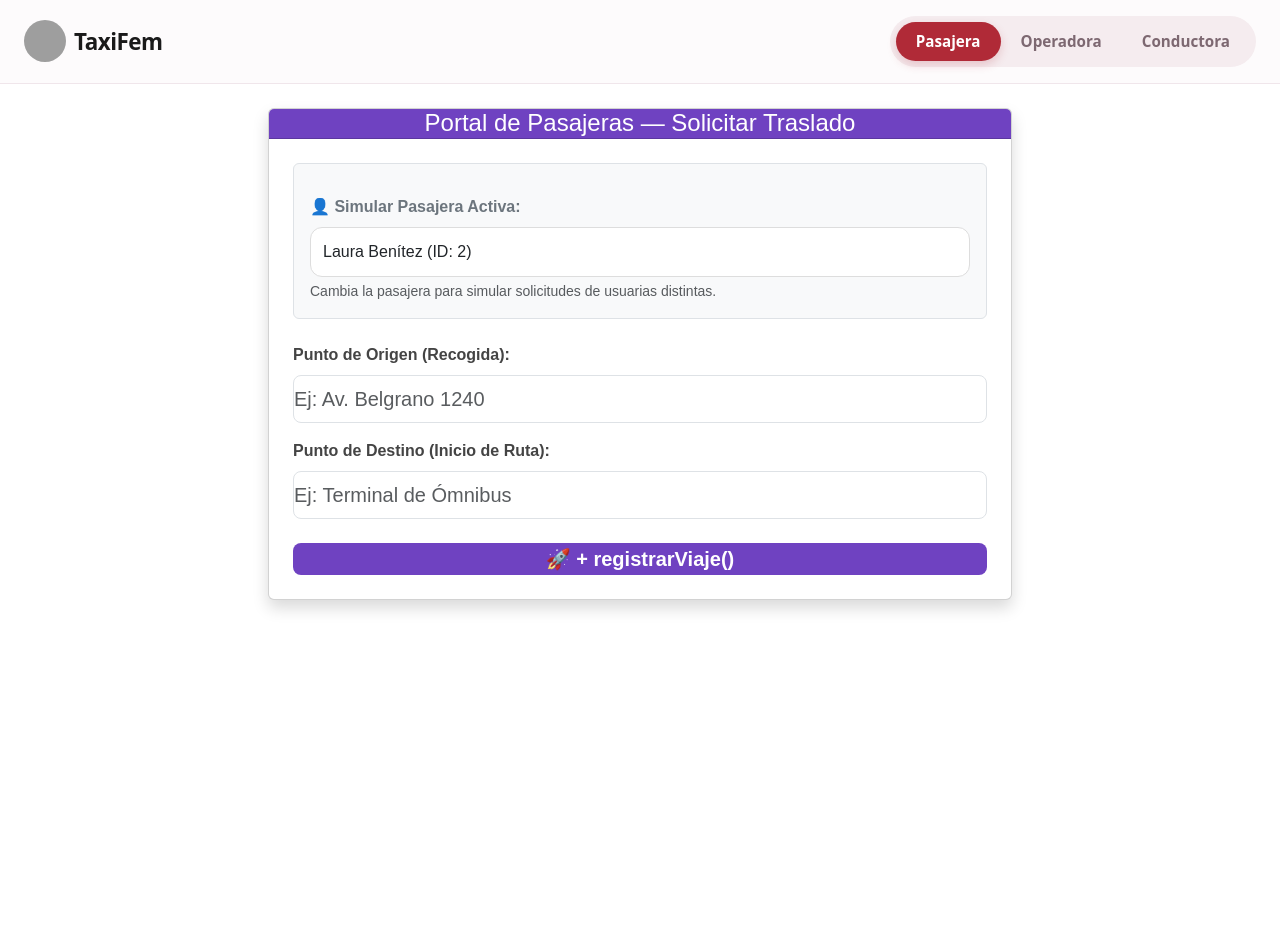
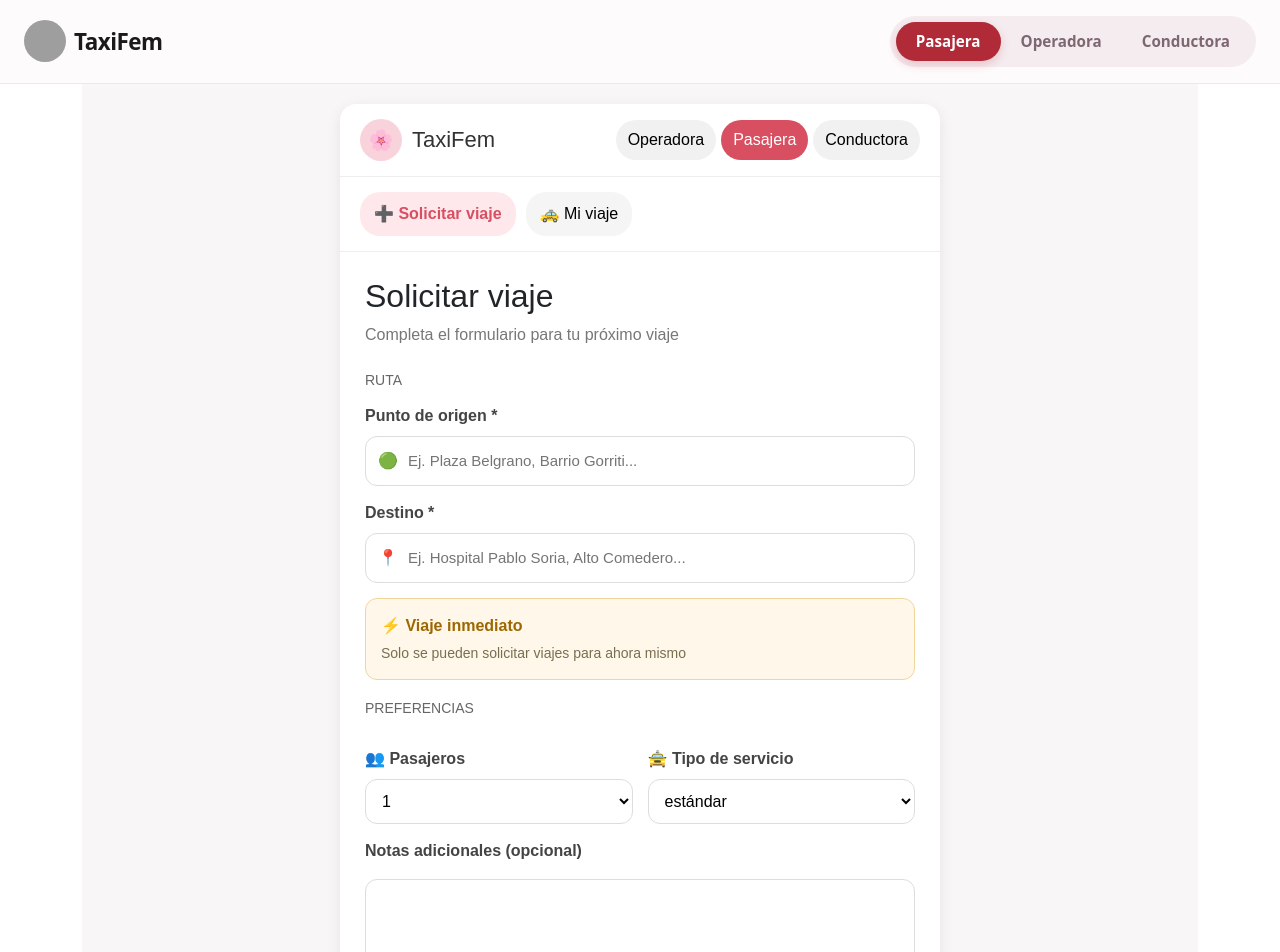
Before and after one commit to leoalevalle/taxfemFrontend, an Angular app: page /pasajera in a window 1280 px wide. Shown: the top 952 px of the page. Before the commit the page ends 800 px from the top, so only its background shows below. Built offline with nearby package versions, Linux system fonts and the light colour scheme; grey boxes are pictures that could not be loaded.

Commit message:
Cambios en la ventana pasajera.html

```diff
--- a/src/app/components/pasajera/pasajera.html
+++ b/src/app/components/pasajera/pasajera.html
@@ -1,76 +1,110 @@
-<div class="container mt-4">
-  <div class="row justify-content-center">
-    <div class="col-md-8">
-      <div class="card shadow">
-        <div class="card-header bg-purple text-white text-center" style="background-color: #6f42c1;">
-          <h4 class="mb-0">Portal de Pasajeras — Solicitar Traslado</h4>
+<!DOCTYPE html>
+<html lang="es">
+<head>
+    <meta charset="UTF-8">
+    <meta name="viewport" content="width=device-width, initial-scale=1.0">
+    <title>TaxiFem - Solicitar Viaje</title>
+    <link rel="stylesheet" href="styles.css">
+</head>
+<body>
+
+<div class="app">
+
+    <!-- Header -->
+    <header class="header">
+        <div class="logo-container">
+            <div class="logo">🌸</div>
+            <h2>TaxiFem</h2>
         </div>
-        <div class="card-body p-4">
 
-          <div *ngIf="mensajeExito" class="alert alert-success" role="alert">
-            {{ mensajeExito }}
-          </div>
-          <div *ngIf="errorMsg" class="alert alert-danger" role="alert">
-            {{ errorMsg }}
-          </div>
+        <div class="roles">
+            <button>Operadora</button>
+            <button class="active">Pasajera</button>
+            <button>Conductora</button>
+        </div>
+    </header>
 
-          <form (ngSubmit)="enviarSolicitud()" #solicitudForm="ngForm">
+    <!-- Navegación -->
+    <nav class="tabs">
+        <button class="tab active">➕ Solicitar viaje</button>
+        <button class="tab">🚕 Mi viaje</button>
+    </nav>
 
-            <div class="mb-4 p-3 bg-light rounded border">
-              <label for="pasajeraSelect" class="form-label fw-bold text-secondary">
-                👤 Simular Pasajera Activa:
-              </label>
-              <select
-                id="pasajeraSelect"
-                [(ngModel)]="idPasajeraSeleccionada"
-                name="idPasajeraSeleccionada"
-                class="form-select">
-                <option *ngFor="let p of pasajerasDePrueba" [value]="p.id">
-                  {{ p.nombre }} (ID: {{ p.id }})
-                </option>
-              </select>
-              <small class="text-muted d-block mt-1">
-                Cambia la pasajera para simular solicitudes de usuarias distintas.
-              </small>
+    <!-- Contenido -->
+    <main class="content">
+
+        <h1>Solicitar viaje</h1>
+        <p class="subtitle">
+            Completa el formulario para tu próximo viaje
+        </p>
+
+        <!-- Ruta -->
+        <section>
+            <h3>RUTA</h3>
+
+            <label>Punto de origen *</label>
+            <div class="input-icon">
+                <span>🟢</span>
+                <input type="text"
+                       placeholder="Ej. Plaza Belgrano, Barrio Gorriti...">
             </div>
 
-            <div class="mb-3">
-              <label for="origenInput" class="form-label fw-bold">Punto de Origen (Recogida):</label>
-              <input
-                type="text"
-                id="origenInput"
-                [(ngModel)]="origen"
-                name="origen"
-                class="form-control form-control-lg"
-                placeholder="Ej: Av. Belgrano 1240"
-                required />
+            <label>Destino *</label>
+            <div class="input-icon">
+                <span>📍</span>
+                <input type="text"
+                       placeholder="Ej. Hospital Pablo Soria, Alto Comedero...">
             </div>
 
-            <div class="mb-4">
-              <label for="destinoInput" class="form-label fw-bold">Punto de Destino (Inicio de Ruta):</label>
-              <input
-                type="text"
-                id="destinoInput"
-                [(ngModel)]="inicio"
-                name="inicio"
-                class="form-control form-control-lg"
-                placeholder="Ej: Terminal de Ómnibus"
-                required />
+            <div class="trip-card">
+                <div class="trip-title">
+                    ⚡ Viaje inmediato
+                </div>
+                <p>Solo se pueden solicitar viajes para ahora mismo</p>
+            </div>
+        </section>
+
+        <!-- Preferencias -->
+        <section>
+            <h3>PREFERENCIAS</h3>
+
+            <div class="row">
+
+                <div class="field">
+                    <label>👥 Pasajeros</label>
+                    <select>
+                        <option>1</option>
+                        <option>2</option>
+                        <option>3</option>
+                        <option>4</option>
+                    </select>
+                </div>
+
+                <div class="field">
+                    <label>🚖 Tipo de servicio</label>
+                    <select>
+                        <option>estándar</option>
+                        <option>premium</option>
+                        <option>adaptado</option>
+                    </select>
+                </div>
+
             </div>
 
-            <button
-              type="submit"
-              [disabled]="cargando"
-              class="btn btn-lg w-100 text-white fw-bold"
-              style="background-color: #6f42c1;">
-              <span *ngIf="!cargando">🚀 + registrarViaje()</span>
-              <span *ngIf="cargando">Procesando solicitud...</span>
-            </button>
+            <label>Notas adicionales (opcional)</label>
+            <textarea
+                placeholder="Ej. Frente al kiosco de la esquina, portón verde, accesibilidad...">
+            </textarea>
 
-          </form>
+        </section>
 
-        </div>
-      </div>
-    </div>
-  </div>
+        <button class="continue-btn">
+            Continuar →
+        </button>
+
+    </main>
+
 </div>
+
+</body>
+</html>
```
